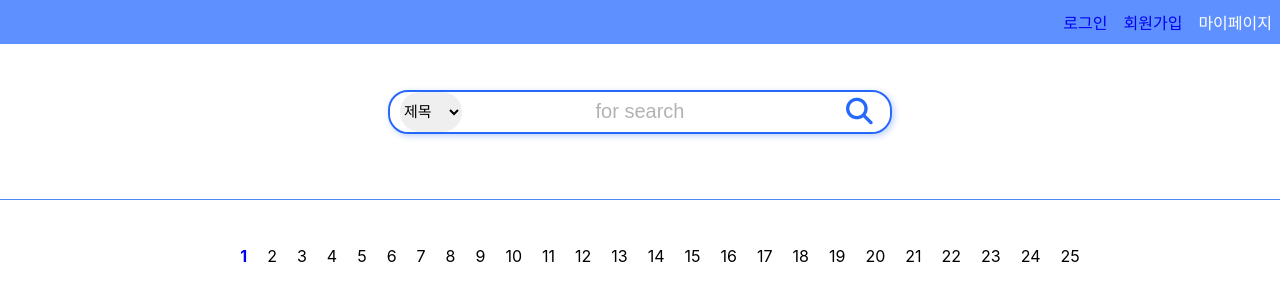
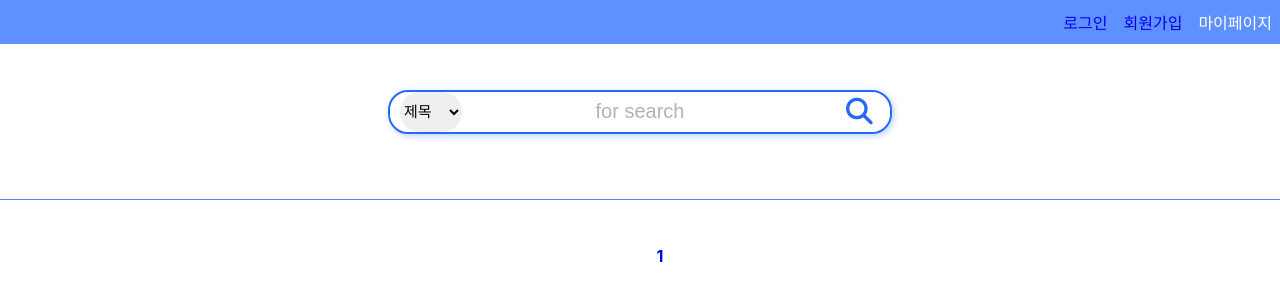
Before and after one commit to evcs-project/frnt-shopping, a React (Create React App) app: page / in a window 1280 px wide. Shown: the top 300 px of the page. Built offline with nearby package versions, Linux system fonts and the light colour scheme.

Commit message:
책 개수에 따른 페이지 만들기

```diff
--- a/src/App.js
+++ b/src/App.js
@@ -14,11 +14,13 @@ function paginate(items, pageNumber, pageSize) {
     .value(); // lodash wrapper 객체를 regular 배열로 변환
 }
 
-const queryLS = localStorage.getItem("query");
-const selectLS = localStorage.getItem("select");
+let queryLS = localStorage.getItem("query");
+let selectLS = localStorage.getItem("select");
 
 console.log("query:", queryLS);
 console.log("select:", selectLS);
+
+let totalElements;
 
 function App() {
   const [data, setData] = useState([]);
@@ -38,7 +40,8 @@ function App() {
       )
         .then((response) => response.json())
         .then((result) => {
-          console.log(result);
+          console.log(result.totalElements);
+          totalElements = result.totalElements;
           if (result.content.length === 0) {
             alert("찾으시는 책이 없습니다.");
           }
@@ -60,20 +63,24 @@ function App() {
     }
   };
 
-  const pageSize = 4;
-  const itemsCount = 100;
+  const pageSize = 5;
+  const itemsCount = totalElements;
   const currentPage = 1;
 
   const pagedBooks = paginate(data, currentPage, pageSize);
 
   const handlePageChange = (page) => {
     // setData({ ...data, currentPage: page });
+
+    let queryLS = localStorage.getItem("query");
+    let selectLS = localStorage.getItem("select");
+    let pageNum = page - 1;
     const requestOptions = {
       method: "GET",
       redirect: "follow",
     };
     fetch(
-      `http://13.125.22.103:8080/api/book/search?size=5&page=${page}&${selectLS}=${queryLS}`,
+      `http://13.125.22.103:8080/api/book/search?size=5&page=${pageNum}&${selectLS}=${queryLS}`,
       requestOptions
     )
       .then((response) => response.json())
```
